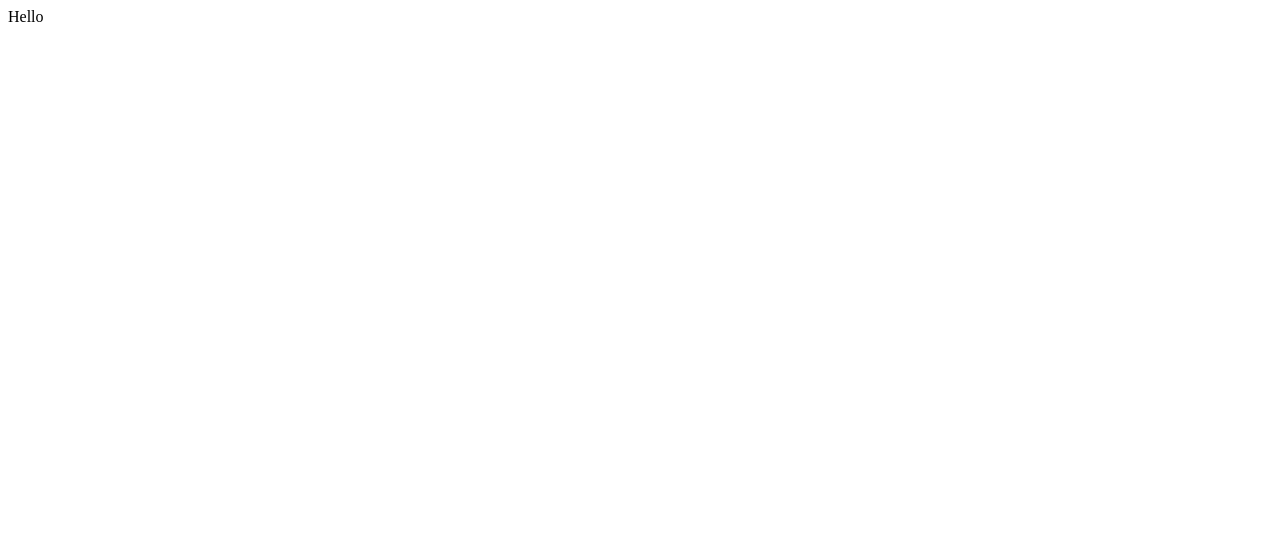
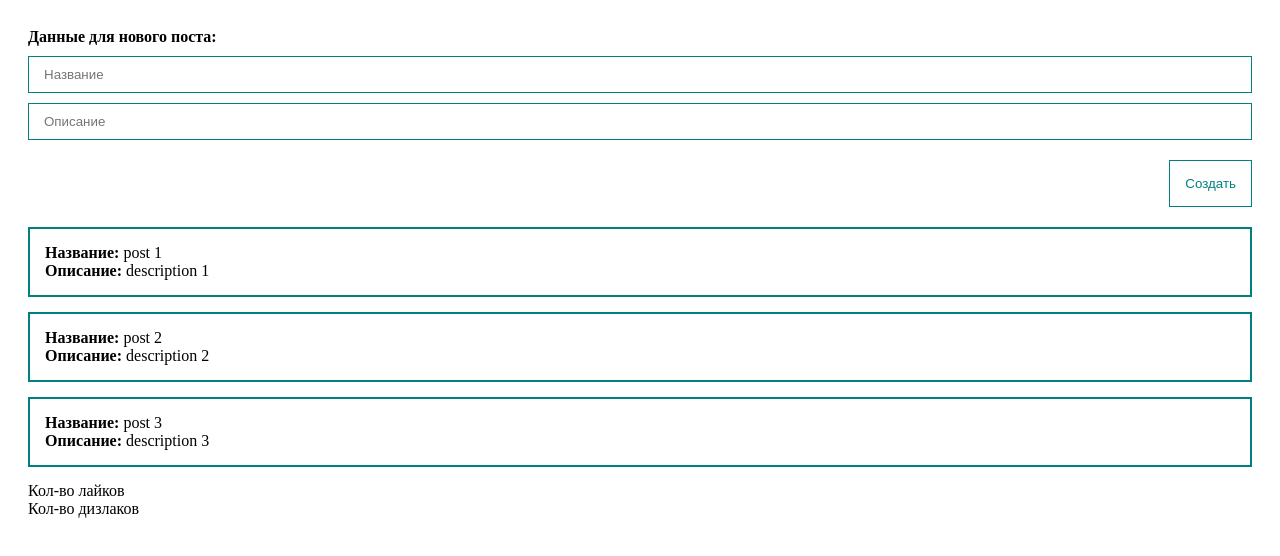
Before and after one commit to zhekoldin/compo_sh_page, a Vue app: page / in a window 1280 px wide. Shown: the top 556 px of the page. Built offline with nearby package versions, Linux system fonts and the light colour scheme.

Commit message:
test vue post

```diff
--- a/src/App.vue
+++ b/src/App.vue
@@ -1,11 +1,100 @@
 <template>
-  <div>Hello</div>
+  <div class="app">
+    <form>
+      <h4>Данные для нового поста:</h4>
+      <input
+          v-bind:value="title"
+          @input="onInputTitle"
+          class="input" type="text"
+          placeholder="Название"
+      >
+      <input
+          v-bind:value="description"
+          @input="onInputDescription"
+          class="input"
+          type="text"
+          placeholder="Описание"
+      >
+      <button class="button">Создать</button>
+    </form>
+    <div class="post" v-for="post in posts" :key="post.id">
+      <div><strong>Название: </strong>{{ post.title}}</div>
+      <div><strong>Описание: </strong>{{post.description}}</div>
+    </div>
+    <div>Кол-во лайков <strong>{{ likes }}</strong></div>
+    <div>Кол-во дизлаков <strong>{{ dislikes }}</strong></div>
+  </div>
 </template>
 
 <script>
+export default {
+  data() {
+    return {
+      title: '',
+      description: '',
+      posts: [
+        {id: 1, title: "post 1", description: "description 1"},
+        {id: 2, title: "post 2", description: "description 2"},
+        {id: 3, title: "post 3", description: "description 3"},
+      ]
+    }
+  },
+  methods: {
+    onInputTitle(event) {
+      console.log(event)
+      this.title = event.target.value
+    },
+    onInputDescription(event) {
+      this.description = event.target.value
+    },
+    createPost() {
 
+    }
+  }
+}
 </script>
 
-<style>
+<style scoped>
+* {
+  margin: 0;
+  padding: 0;
+  box-sizing: border-box;
+}
 
+form {
+  display: flex;
+  flex-direction: column;
+  margin-bottom: 20px;
+}
+
+h4 {
+  margin-bottom: 10px;
+}
+
+.app {
+  padding: 20px;
+}
+
+.post {
+  padding: 15px;
+  border: 2px solid teal;
+  margin-bottom: 15px;
+}
+
+.input {
+  width: 100%;
+  border: 1px solid teal;
+  padding: 10px 15px;
+  margin-bottom: 10px;
+}
+
+.button {
+  cursor: pointer;
+  align-self: flex-end;
+  margin-top: 10px;
+  padding: 15px;
+  background: none;
+  color: teal;
+  border: 1px solid teal;
+}
 </style>
```
